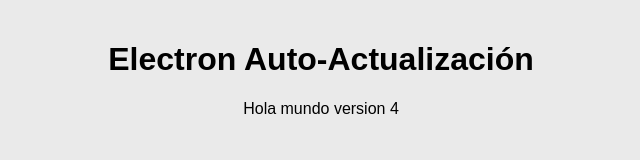
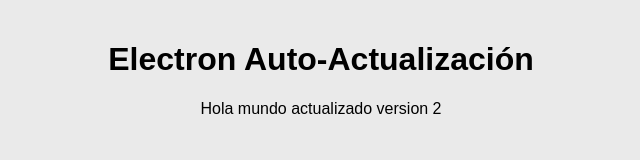
Before and after one commit to nelson-facundo/ej2electron, an Electron app: page index.html in a window 1280 px wide. Shown: the whole page, without its empty margins (319-959 px from the left). Drawn offline with Linux system fonts and the light colour scheme; no server answers.

Commit message:
Version 1.0.1 update

```diff
--- a/index.html
+++ b/index.html
@@ -27,7 +27,7 @@
 </head>
 <body>
   <h1>Electron Auto-Actualización</h1>
-  <p>Hola mundo version 4</p>
+  <p>Hola mundo actualizado version 2</p>
   <p id="version"></p>
   <div id="notification" class="hidden">
     <p id="message"></p>
--- a/package.json
+++ b/package.json
@@ -1,6 +1,6 @@
 {
   "name": "electron-auto-update-example",
-  "version": "1.0.1",
+  "version": "1.0.2",
   "description": "",
   "main": "main.js",
   "repository": {
```
